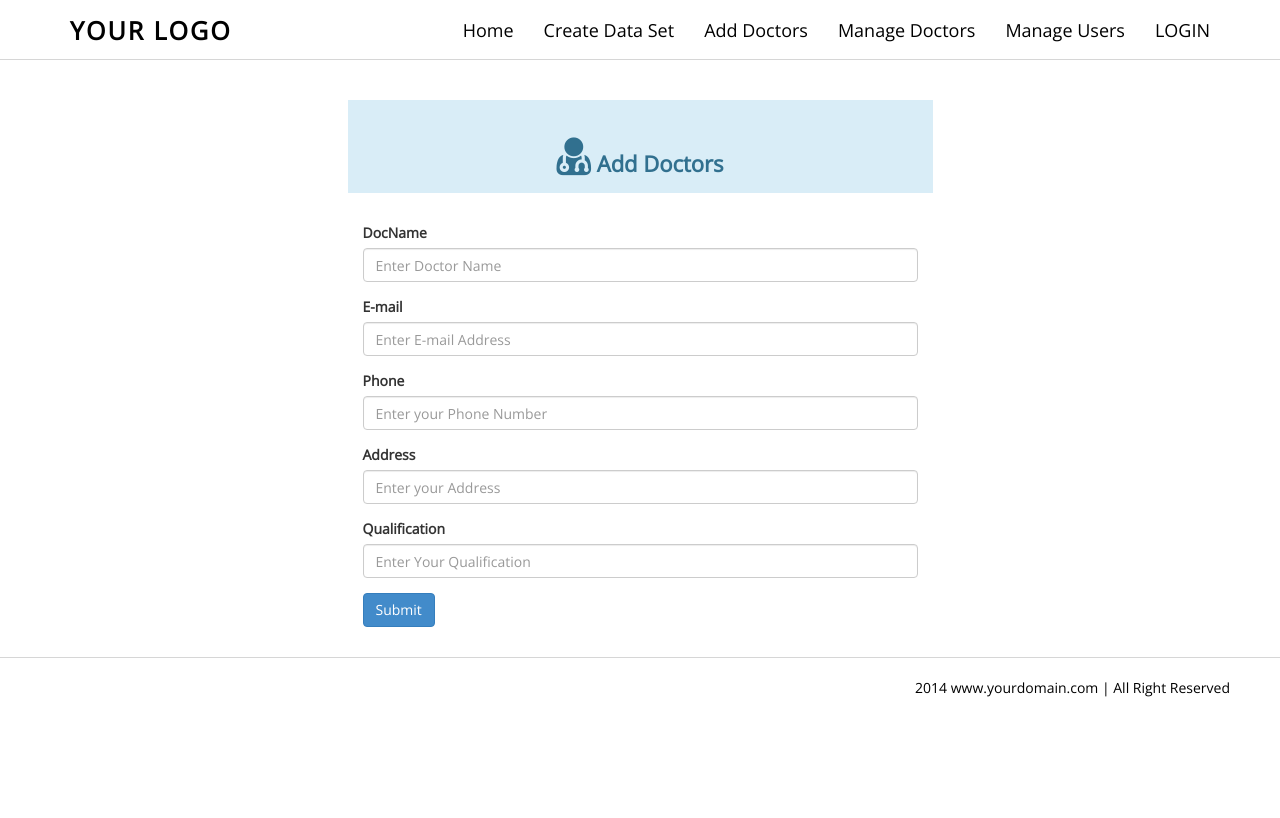
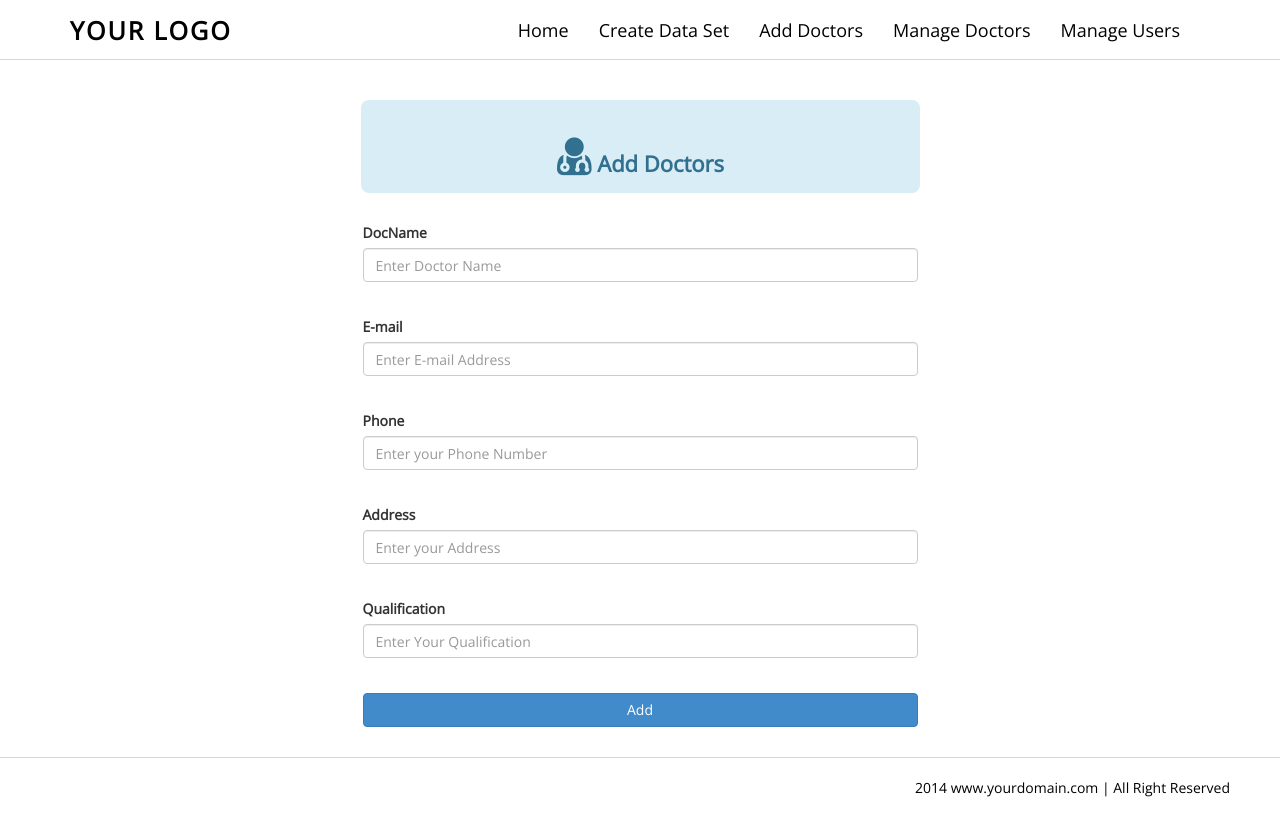
Before and after one commit to prajitbhandari/PHP-Diabetes, a PHP site: page /addDoctors.php in a window 1280 px wide. Before the commit the page ends 697 px from the top, so only its background shows below. Run offline with PHP 8.4, Linux system fonts and the light colour scheme; some libraries are stand-ins or nearby versions.

Commit message:
Second Commit

```diff
--- a/bs-travelic/Contact.php
+++ b/bs-travelic/Contact.php
@@ -130,9 +130,9 @@ if(isset($_POST['submit'])){
                         <li><a href="Contact.php">Contact Us</a></li>
                         <li><a href="Logout.php"><?php
                           if(!isset($_COOKIE['username']))
-                            echo "LOGIN";
+                            echo "Login";
                           else
-                            echo "LOGOUT";
+                            echo "Logout";
                         ?></a></li>
                 </ul>
             </div>
@@ -217,7 +217,7 @@ if(isset($_POST['submit'])){
                                     <br>
                                     </div>
                                     <div class="form-group">
-                                        <button type="submit" name ="submit" class="btn btn-success">Submit Request</button>
+                                        <button type="submit" name ="submit" class="btn btn-block btn-success">Submit Request</button>
                                     </div>
                                 </div>
                             </div>
--- a/bs-travelic/Help.php
+++ b/bs-travelic/Help.php
@@ -55,9 +55,9 @@
                         <li><a href="Contact.php">Contact Us</a></li>
                         <li><a href="Logout.php"><?php
                           if(!isset($_COOKIE['username']))
-                            echo "LOGIN";
+                            echo "Login";
                           else
-                            echo "LOGOUT";
+                            echo "Logout";
                         ?></a></li>
                 </ul>
             </div>
--- a/diabetes admin panel/addDoctors.php
+++ b/diabetes admin panel/addDoctors.php
@@ -1,3 +1,90 @@
+<?php
+//check for button click---form submit
+$result='';
+if(isset($_POST['add'])){
+  $err = array();
+
+   // if(!isset($_COOKIE['adminName'])){
+    //    header('location:adminLogin.php?xy=1');
+    // }
+  //check for Doctor Name
+  if (isset($_POST['docname']) && !empty($_POST['docname']) ){
+    $docname = $_POST['docname'];
+    if(!preg_match('/^[A-Za-z]+$/', $docname)){
+      $err['docname'] = "*Invalid Name";
+    }
+     }else {
+    $err['docname'] = "*Enter Doctor Name";
+  }
+
+  //check for Doctor Email
+  if (isset($_POST['docemail']) && !empty($_POST['docemail']) ){
+    $docemail = $_POST['docemail'];
+    if(!filter_var($docemail,FILTER_VALIDATE_EMAIL)){
+      $err['docemail'] = "*Invalid Email Address";
+    }
+     }else {
+    $err['docemail'] = "*Enter Doctor Email Address";
+  }
+
+
+  //check for Doctor Phone
+  if (isset($_POST['docphone']) && !empty($_POST['docphone'])){
+    $docphone = $_POST['docphone'];
+    if(!preg_match('/^[0-9]{10}+$/', $docphone)){
+      $err['docphone'] = "*Invalid Phone Number";
+    }
+  }else {
+    $err['docphone'] = "*Enter Doctor Phone Number";
+  }
+
+  //check for Doctor Address
+  if (isset($_POST['docaddress']) && !empty($_POST['docaddress'])){
+    $docaddress = $_POST['docaddress'];
+    if(!preg_match('/^[A-Za-z]+$/', $docaddress)){
+      $err['docaddress'] = "*Invalid Address";
+    }
+  }else {
+    $err['docaddress'] = "*Enter Doctor Address";
+    }
+
+
+  //check for Qualification
+  if (isset($_POST['docqualification']) && !empty($_POST['docqualification']) ){
+    $docqualification = $_POST['docqualification'];
+    if(!preg_match('/^[A-Za-z]+$/', $docqualification)){
+      $err['docqualification'] = "*Invalid Doctor Qualification";
+    }
+     }else {
+    $err['docqualification'] = "*Enter Doctor Qualification";
+  }
+
+
+  //check for number of error
+  // if(count($err) == 0) {
+  //   require "connect.php";
+  //   $sql = "insert into tbl_package(Destination,Duration,PriceWithPlane,PriceWithBus,Inclusion,Exclusion,TripHighlight,Contact) values
+  //   ('$destination','$duration','$priceWithPlane','$priceWithBus','$inclusion','$exclusion','$tripHighlight','$contact')";
+  //   $result=mysqli_query($conn, $sql);
+
+  //   if ($result){
+  //     echo "User created successful";
+  //   }else{
+  //     echo "User creation failed";
+  //   }
+  // }
+
+   if (count($err)==0) {
+      $result='<div class="alert alert-success"> Doctor Added Successfully</div>';
+    }
+    else  {
+    $result='<div class="alert alert-danger">Failed to Add Doctor</div>';
+  }
+}
+?>
+
+
+
 <!DOCTYPE html>
 <!--[if lt IE 7 ]><html class="ie ie6" lang="en"> <![endif]-->
 <!--[if IE 7 ]><html class="ie ie7" lang="en"> <![endif]-->
@@ -31,7 +118,13 @@
     <!--[if lt IE 9]>
       <script src="https://oss.maxcdn.com/libs/html5shiv/3.7.0/html5shiv.js"></script>
       <script src="https://oss.maxcdn.com/libs/respond.js/1.3.0/respond.min.js"></script>
-    <![endif]--></head>
+    <![endif]-->
+      <style type="text/css">
+         .errorDisplay{
+          color: red;
+         }
+      </style>
+  </head>
 <body>
      <!-- NAV SECTION -->
          <div class="navbar navbar-inverse navbar-fixed-top">
@@ -50,13 +143,13 @@
                         <li><a href="index.php">Home</a></li>
                         <li><a href="createDataSet.php">Create Data Set</a></li>
                         <li><a href="addDoctors.php">Add Doctors</a></li>
-                        <li><a href="manageDOctors.php">Manage Doctors</a></li>
+                        <li><a href="manageDoctors.php">Manage Doctors</a></li>
                         <li><a href="manageUsers.php">Manage Users</a></li>
                         <li><a href="Logout.php"><?php
-                          if(!isset($_COOKIE['username']))
-                            echo "LOGIN";
-                          else
-                            echo "LOGOUT";
+                          // if(!isset($_COOKIE['username']))
+                          //   echo "Login";
+                          // else
+                          //   echo "Logout";
                         ?></a></li>
                 </ul>
             </div>
@@ -71,36 +164,75 @@
        <div class="container">
             <div class="row g-pad-bottom">
                 <div class="text-center g-pad-bottom">
-                   <div class="col-md-6 col-md-offset-3 alert-info">
-                        <h4><i class="fa fa-user-md fa-2x" ></i>&nbsp;Add Doctors</h4>
+                   <div class="col-md-6 col-md-offset-3 alert-info" style="width: 559px;
+                     margin-left: 306px; border-radius: 8px;">
+                        <h4><i class="fa fa-user-md fa-2x"></i>&nbsp;Add Doctors</h4>
 
                     </div>
                 </div>
                   </div>
            <div class="row g-pad-bottom" >
-                <div class="col-md-6 col-md-offset-3"" >
-                   <form>
+                <div class="col-md-6 col-md-offset-3">
+                   <form method="POST" action="addDoctors.php" name="doctorForm">
+                      <?php
+                          echo $result;
+                      ?>
                       <div class="form-group">
                         <label for="docName">DocName</label>
-                        <input type="text" class="form-control" id="docName" placeholder="Enter Doctor Name">
+                        <input type="text" class="form-control" name="docname" id="docName" placeholder="Enter Doctor Name">
+                        <span class="errorDisplay">
+                                <?php if (isset($err['docname'])){
+                                echo $err['docname'];
+                              } ?>
+                        </span>
+                            <br>
                       </div>
+
                       <div class="form-group">
                         <label for="docEmail">E-mail</label>
-                        <input type="text" class="form-control" id="docEmail" aria-describedby="emailHelp" placeholder="Enter E-mail Address">
+                        <input type="text" class="form-control" name="docemail" id="docEmail" aria-describedby="emailHelp" placeholder="Enter E-mail Address">
+                        <span class="errorDisplay">
+                                <?php if (isset($err['docemail'])){
+                                echo $err['docemail'];
+                              } ?>
+                        </span>
+                          <br>
                       </div>
+
                       <div class="form-group">
                         <label for="docPhone">Phone</label>
-                        <input type="text" class="form-control" id="docPhone" placeholder="Enter your Phone Number">
+                        <input type="text" class="form-control" name="docphone" id="docPhone" placeholder="Enter your Phone Number">
+                        <span class="errorDisplay">
+                            <?php if (isset($err['docphone'])){
+                                echo $err['docphone'];
+                              } ?>
+                        </span>
+                          <br>
                       </div>
+
                       <div class="form-group">
                         <label for="docAddress">Address</label>
-                        <input type="text" class="form-control" id="docAddress" placeholder="Enter your Address">
+                        <input type="text" class="form-control" name="docaddress" id="docAddress" placeholder="Enter your Address">
+                        <span class="errorDisplay">
+                                <?php if (isset($err['docaddress'])){
+                                echo $err['docaddress'];
+                              } ?>
+                        </span>
+                            <br>
                       </div>
+
                       <div class="form-group">
                         <label for="docQualification">Qualification</label>
-                        <input type="password" class="form-control" id="docQualification" placeholder="Enter Your Qualification">
+                        <input type="text" class="form-control" name="docqualification" id="docQualification" placeholder="Enter Your Qualification">
+                        <span class="errorDisplay">
+                                <?php if (isset($err['docqualification'])){
+                                echo $err['docqualification'];
+                              } ?>
+                        </span>
+                            <br>
                       </div>
-                      <button type="submit" class="btn btn-primary">Submit</button>
+
+                      <button type="submit" name="add" class="btn btn-block btn-primary">Add</button>
                     </form>
                 </div>
            </div>
--- a/diabetes admin panel/manageUsers.php
+++ b/diabetes admin panel/manageUsers.php
@@ -50,13 +50,13 @@
                         <li><a href="index.php">Home</a></li>
                         <li><a href="createDataSet.php">Create Data Set</a></li>
                         <li><a href="addDoctors.php">Add Doctors</a></li>
-                        <li><a href="manageDOctors.php">Manage Doctors</a></li>
+                        <li><a href="manageDoctors.php">Manage Doctors</a></li>
                         <li><a href="manageUsers.php">Manage Users</a></li>
                         <li><a href="Logout.php"><?php
                           if(!isset($_COOKIE['username']))
-                            echo "LOGIN";
+                            echo "Login";
                           else
-                            echo "LOGOUT";
+                            echo "Logout";
                         ?></a></li>
                 </ul>
             </div>
```
Also changed, not shown: bs-travelic/Predict.php (+3 -4 lines), bs-travelic/doctorResponse.php (+4 -3 lines), bs-travelic/index.php (+13 -3 lines), bs-travelic/viewDoctor.php (+4 -3 lines), diabetes admin panel/createDataSet.php (+4 -4 lines), diabetes admin panel/index.php (+16 -5 lines), diabetes admin panel/manageDoctors.php (+5 -4 lines).
